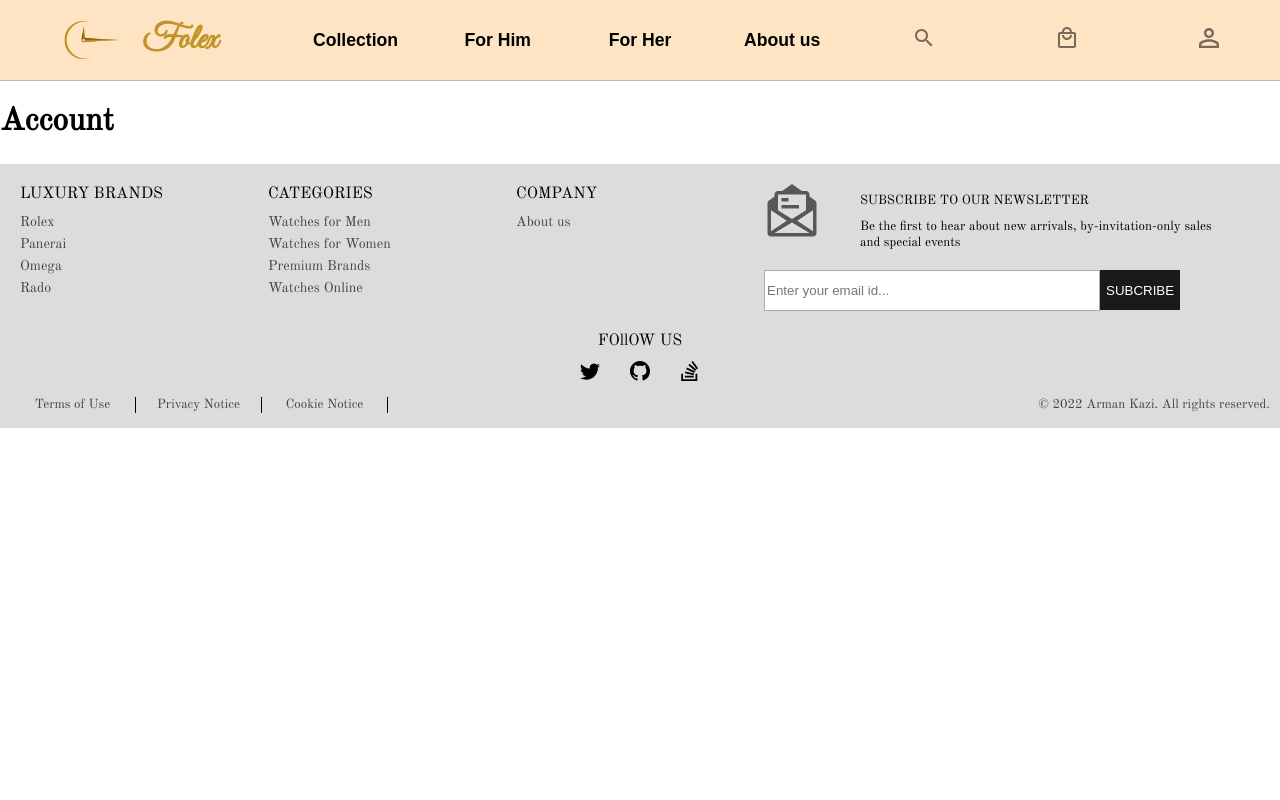
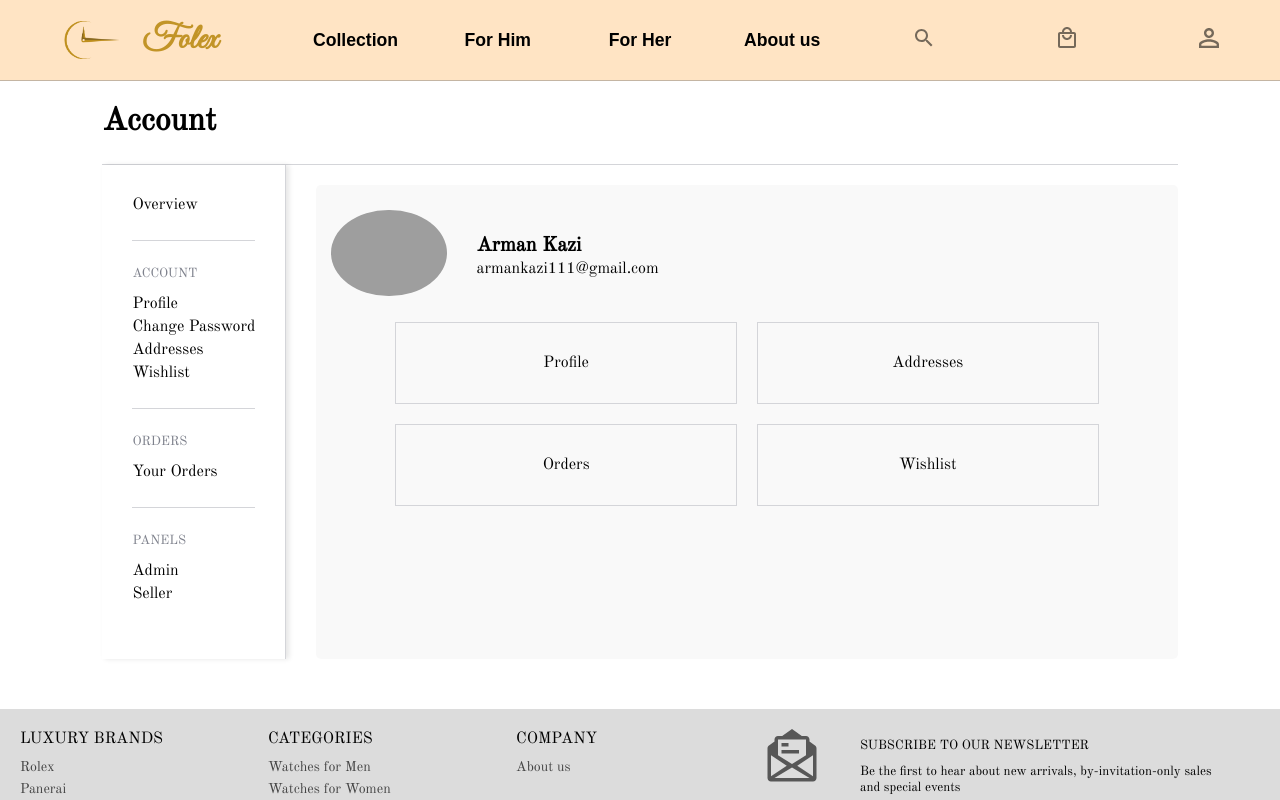
Before and after one commit to Amyx000/Ecommerce-Mern-Stack, a React (Create React App) app in the folder client/: page /account in a window 1280 px wide. Shown: the top 800 px of the page. Built offline with nearby package versions, Linux system fonts and the light colour scheme; grey boxes are pictures that could not be loaded; a web font is replaced by a local one.

Commit message:
account page

```diff
--- a/client/src/App.js
+++ b/client/src/App.js
@@ -25,7 +25,7 @@ function App() {
             <Route path="/watches" element={<Filterpage/>}/>
             <Route path="/signup" element={<Signup/>}/>
             <Route path="/login" element={<Login/>}/>
-            <Route path="/account" element={<Account/>}/>
+            <Route path="/account/*" element={<Account/>}/>
             <Route path="/cart" element={<Cart/>}/>
             <Route path="/about" element={<About/>}/>
         </Routes>
--- /dev/null
+++ b/client/src/components/Account/Account.css
@@ -0,0 +1,138 @@
+.account{
+    margin: 0 8vw 50px 8vw;
+}
+
+.account-main{
+    display:grid;
+    grid-template-columns: auto 1fr;
+    gap: 30px;
+    border-top: 1px solid #d4d5d9;
+}
+
+.account-main-l{
+    border-right: 1px solid #d4d5d9;
+    box-shadow:3px 0px 5px rgb(0 0 0 / 10%);
+    padding: 30px;
+}
+
+.account-main-sec{
+    padding-top: 25px;
+    padding-bottom: 25px;
+    border-top: 1px solid #d4d5d9;
+}
+
+.account-main-head{
+    margin-bottom: 12px;
+    color: #7e818c;
+    font-size: 13px;
+}
+
+.account-main-subhead{
+    margin-top: 3px;
+    cursor: pointer;
+}
+
+.account-main-subhead:hover{
+    color: #C29427;
+    font-weight: 600;
+}
+
+.account-main-title{
+    margin-bottom: 25px;
+    cursor: pointer;
+}
+
+.account-main-title:hover{
+    color: #C29427;
+    font-weight: 600;
+}
+
+.account-main-r{
+    background-color: #f8f8f8dc;
+    margin-top: 20px;
+    padding: 25px 15px;
+    border-radius: 5px;
+}
+
+.account-r-top{
+    display: grid;
+    grid-template-columns: auto 1fr;
+    align-items: center;
+    gap: 30px;
+    text-align: left;
+}
+
+.acc-img{
+    border-radius: 50%;
+    width: 9vw;
+}
+.acc-name{
+    font-weight: bolder;
+    font-size: 20px;
+}
+
+.account-r-bot{
+    display: grid;
+    grid-template-columns: 1fr 1fr;
+    align-items: center;
+    margin: 20px 5vw 0 5vw;
+    gap: 20px;
+}
+
+.account-r-bot>div{
+    border: 1px solid #d4d5d9;
+    padding: 30px;
+    text-align: center;
+    cursor: pointer;
+}
+
+.account-r-bot>div:hover{
+    background-color: rgb(236, 235, 235);
+}
+
+.profile-main{
+    display: grid;
+    grid-template-columns: 1fr 3fr;
+    align-items: center;
+    margin-top: 70px;
+}
+
+.profile-main>div{
+    padding:10px;
+    text-align: center;
+}
+
+.profile-main>input{
+    padding:5px;
+    width: 80%;
+    outline-color:#C29427;
+    border: 1px solid #d4d5d9;
+    border-radius: 5px;
+}
+
+.input-disabled{
+    background-color: #eeeaeadc;
+}
+
+.acc-btn-main{
+    display: flex;
+    justify-content: flex-end;
+    padding-right: 6vw;
+    margin-top: 40px;
+}
+
+.acc-btn{
+    background-color: bisque;
+    border: 1px solid rgba(0, 0, 0, 0.184);
+    border-radius: 5px;
+    padding: 10px 20px;
+    cursor: pointer;
+}
+
+.acc-btn:active{
+    border: 2px solid rgba(0, 0, 0, 0.495);
+}
+
+.acc-title{
+    font-size: 1.3rem;
+}
--- a/client/src/components/Account/Account.js
+++ b/client/src/components/Account/Account.js
@@ -1,8 +1,70 @@
 import React from 'react'
+import "./Account.css"
+import {Routes, Route, Link} from "react-router-dom"
 
 function Account() {
   return (
-    <h1>Account</h1>
+    <>
+    <div className='account'>
+      <h1>Account</h1>
+      <div className='account-main'>
+        <div className='account-main-l'>
+          <Link className='link' to={"/account"}><div className='account-main-title'>Overview</div></Link>
+          <div className='account-main-sec'>
+            <div className='account-main-head'>ACCOUNT</div>
+            <Link className='link' to={"/account/profile"}><div className='account-main-subhead'>Profile</div></Link>
+            <Link className='link' to={"/account/password"}><div className='account-main-subhead'>Change Password</div></Link>
+            <Link className='link' to={"/account/addresses"}><div className='account-main-subhead'>Addresses</div></Link>
+            <Link className='link' to={"/account/wishlist"}><div className='account-main-subhead'>Wishlist</div></Link>
+          </div>
+          <div className='account-main-sec'>
+            <div className='account-main-head'>ORDERS</div>
+            <Link className='link' to={"/account/orders"}><div className='account-main-subhead'>Your Orders</div></Link>
+          </div>
+          <div className='account-main-sec'>
+            <div className='account-main-head'>PANELS</div>
+            <Link className='link' to={"/account/admin"}><div className='account-main-subhead'>Admin</div></Link>
+            <Link className='link' to={"/account/seller"}><div className='account-main-subhead'>Seller</div></Link>
+          </div>
+        </div>
+        <div className='account-main-r'>
+          <Routes>
+            <Route path='/' element={
+              <div>
+                <div className='account-r-top'>
+                  <div className='acc-img-main'>
+                    <img className='acc-img' src='https://images.bestsellerclothing.in/temp/ans-myaccount/person.png' alt=''></img>
+                  </div>
+                  <div>
+                    <div className='acc-name'>Arman Kazi</div>
+                    <div>armankazi111@gmail.com</div>
+                  </div>
+                </div>
+                <div className='account-r-bot'>
+                  <div>Profile</div>
+                  <div>Addresses</div>
+                  <div>Orders</div>
+                  <div>Wishlist</div>
+                </div>
+            </div>
+            }/>
+            <Route path='/profile' element={
+              <>
+              <div className='acc-title'>Your Personal Details</div>
+              <div className='profile-main'>
+                <div>Name:</div><input type="text" value={"Arman Kazi"}/>
+                <div>Email:</div><input className='input-disabled' type="text" value={"test123@gmail.com"} readOnly/>
+                <div>Mobile:</div><input className='input-disabled' type="text" value={987654321} readOnly/>
+              </div>
+              <div className='acc-btn-main'><button className='acc-btn'>Update</button></div>
+              </>
+            }/>
+          </Routes>
+        </div>
+
+      </div>
+    </div>
+    </>
   )
 }
 
--- a/client/src/components/Card/Cart.css
+++ b/client/src/components/Card/Cart.css
@@ -4,7 +4,6 @@
     display: grid;
     grid-template-columns: 2fr 1fr;
     margin: 50px 50px;
-    /* border: 1px solid black; */
     background-color: #fafafa;
 }
 
--- a/client/src/components/Header/Header.js
+++ b/client/src/components/Header/Header.js
@@ -185,7 +185,7 @@ function Header() {
             <div className="block">
                 <Link onClick={closeusermenu} className="block-comp" to={"/login"}>Login</Link>
                 <Link onClick={closeusermenu} className="block-comp" to={"/signup"}>Register</Link>
-                <Link onClick={closeusermenu} className="block-comp" to={"/"}>Account</Link>
+                <Link onClick={closeusermenu} className="block-comp" to={"/account"}>Account</Link>
                 <Link onClick={logoutfuc} className="block-comp" to={"/"}>Logout</Link>
             </div>
       </div>
```
